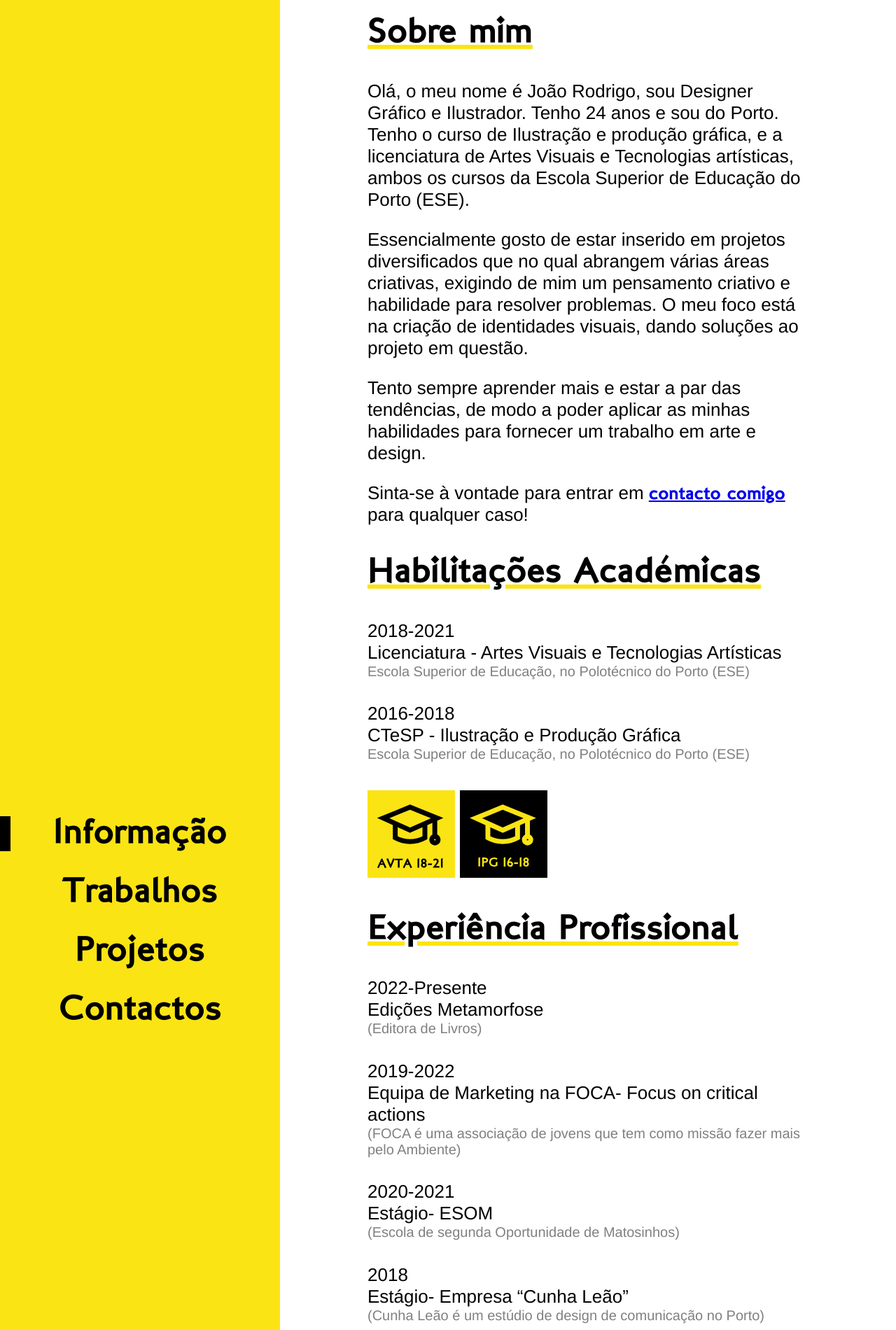
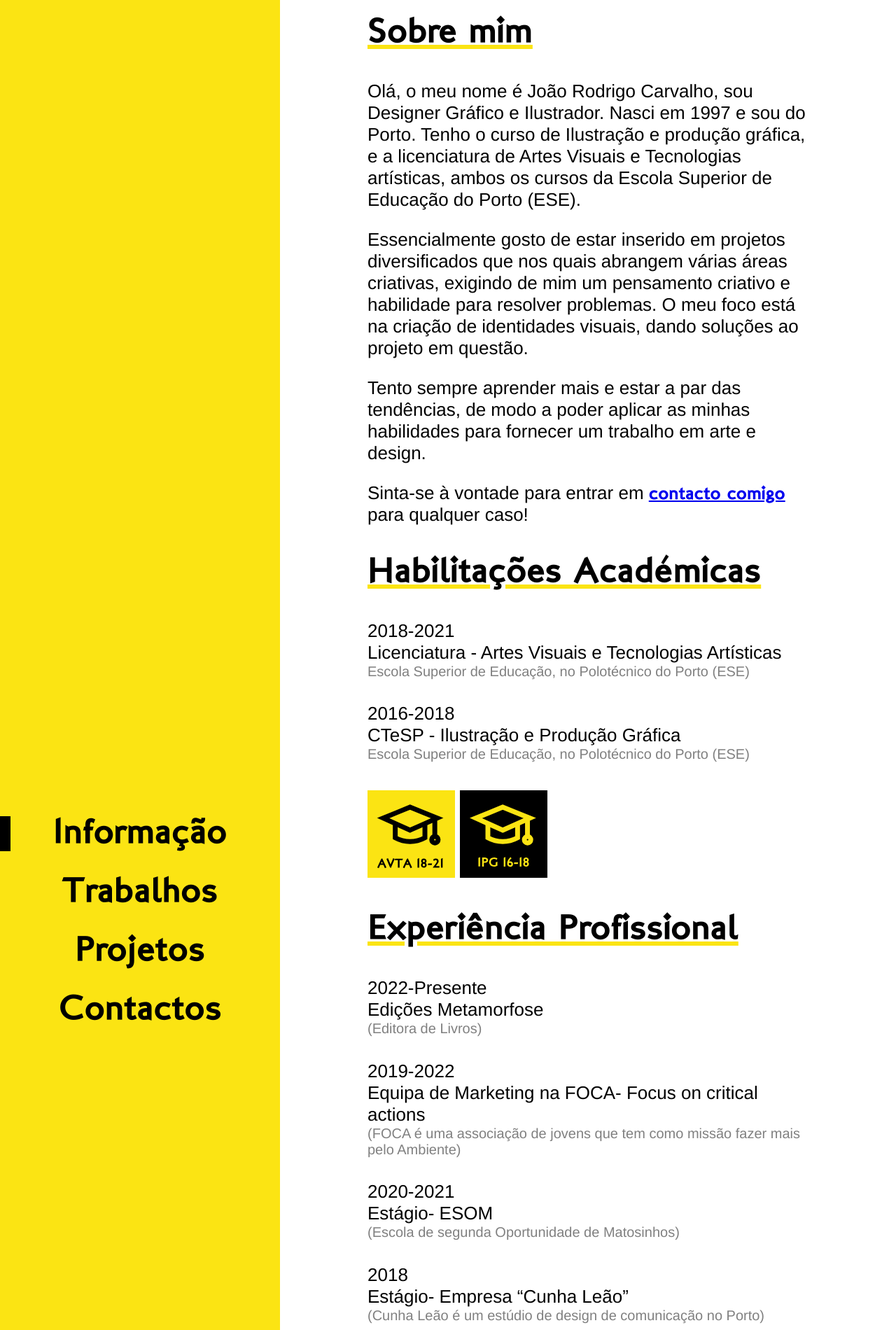
Before and after one commit to JoaoRodrigo86/JoaoRodrigo86.github.io, a Jekyll site: the page built from _pages/informacao.md, in a window 1280 px wide. Shown: the part 680-2580 px from the top of the page at 70% size. Built offline with Jekyll 4.4.1, drawn with Linux system fonts in a browser that asks for light colours; our own code applies the rules of GitHub Pages for plain Markdown files.

Commit message:
Small Update
Informação
-Texto
-AVTA imagens
Trabalhos- Ilustração

```diff
--- a/_pages/informacao.md
+++ b/_pages/informacao.md
@@ -28,9 +28,9 @@
 
 ## Sobre mim
 
-Olá, o meu nome é João Rodrigo, sou Designer Gráfico e Ilustrador. Tenho 24 anos e sou do Porto. Tenho o curso de Ilustração e produção gráfica, e a licenciatura de Artes Visuais e Tecnologias artísticas, ambos os cursos da Escola Superior de Educação do Porto (ESE).
+Olá, o meu nome é João Rodrigo Carvalho, sou Designer Gráfico e Ilustrador. Nasci em 1997 e sou do Porto. Tenho o curso de Ilustração e produção gráfica, e a licenciatura de Artes Visuais e Tecnologias artísticas, ambos os cursos da Escola Superior de Educação do Porto (ESE).
 
-Essencialmente gosto de estar inserido em projetos diversificados que no qual abrangem várias áreas criativas, exigindo de mim um pensamento criativo e habilidade para resolver problemas. O meu foco está na criação de identidades visuais, dando soluções ao projeto em questão.
+Essencialmente gosto de estar inserido em projetos diversificados que nos quais abrangem várias áreas criativas, exigindo de mim um pensamento criativo e habilidade para resolver problemas. O meu foco está na criação de identidades visuais, dando soluções ao projeto em questão.
 
 Tento sempre aprender mais e estar a par das tendências, de modo a poder aplicar as minhas habilidades para fornecer um trabalho em arte e design.
 
```
Also changed, not shown: 1 other file.
